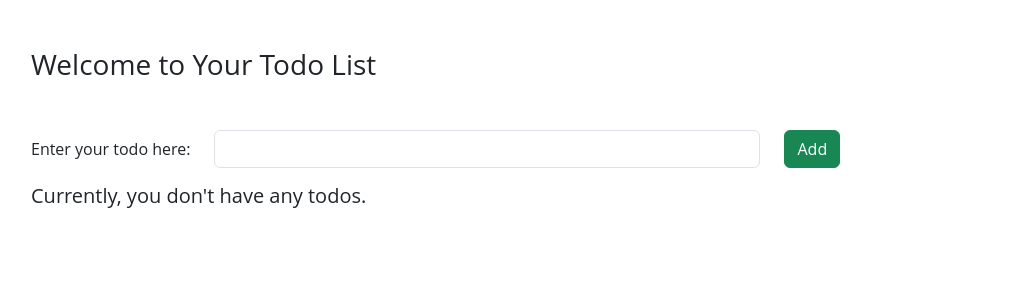
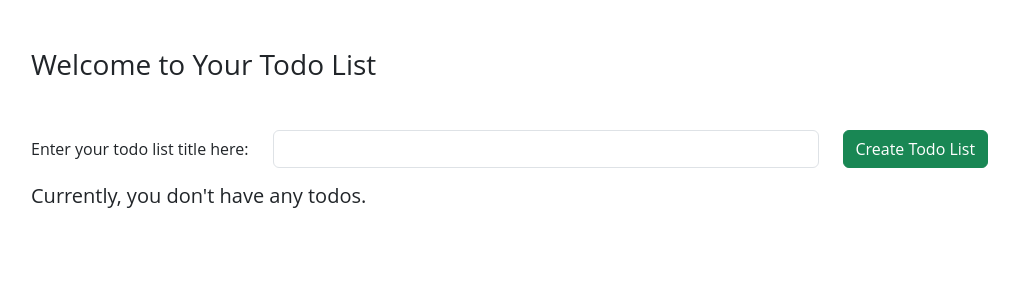
Before and after one commit to aymanysr/todo-Django, a Django app: page /dashboard/ in a window 1280 px wide. Shown: the part 58-358 px from the top of the page, without its empty margins (51-1070 px from the left). Run offline with Django 4.2, Linux system fonts and the light colour scheme; a user stored in the database is signed in; data comes from the database, SQL or seed files in the repository; some libraries are stand-ins or nearby versions.

Commit message:
now the form creates a todolist and it assigns it a title

```diff
--- a/todo/templates/todo/dashboard.html
+++ b/todo/templates/todo/dashboard.html
@@ -3,19 +3,19 @@
 {% block content %}
 
 <h3 class="my-5">Welcome to Your Todo List</h3>
-<form hx-post="{% url 'create_todo' %}" hx-target="#todoList" class="mx-auto">
+<form hx-post="{% url 'create_todolist' %}" hx-target="#todoList" class="mx-auto">
     {% csrf_token %}
     <div class="mb-3 row align-items-center">
-        <label for="todoText" class="col-auto col-form-label">Enter your todo here: </label>
+        <label for="todolistTitle" class="col-auto col-form-label">Enter your todo list title here: </label>
         <div class="col-6">
-            <input type="text" name="title" class="form-control" id="todoText" required>
+            <input type="text" name="title" class="form-control" id="todolistTitle" required>
         </div>
         <div class="col-auto">
-            <button class="btn btn-success">Add</button>
+            <button class="btn btn-success">Create Todo List</button>
         </div>
     </div>
 </form>
-<div id="todoList">
+<div id="todoList" class="d-flex flex-wrap space-evenly">
     {% include 'todo/todo-list.html' %}
 </div>
 
```
